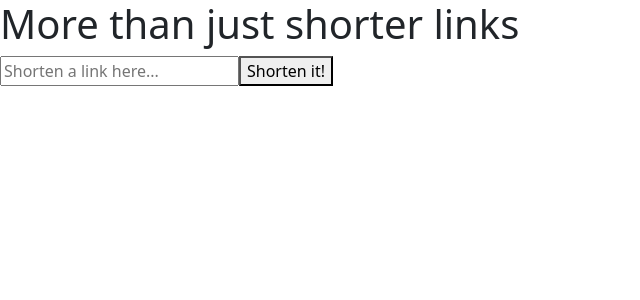
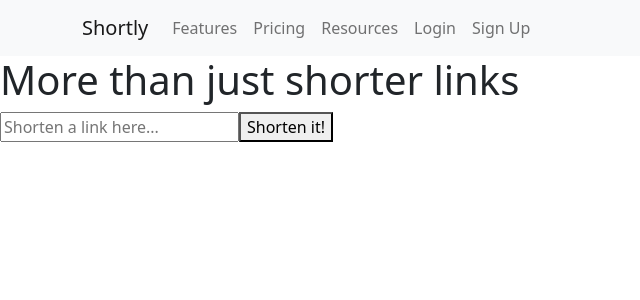
Before and after one commit to ZeenatLawal/Shortly, a React (Create React App) app: page / in a window 1280 px wide. Shown: the top 300 px of the page, without its empty margins (0-640 px from the left). Built offline with nearby package versions, Linux system fonts and the light colour scheme.

Commit message:
Import Navbar into App.js

```diff
--- a/src/App.js
+++ b/src/App.js
@@ -1,11 +1,18 @@
 import './styles/App.css';
 import MainContainer from './components/MainContainer';
+import Navpanel from './components/Navbar';
 
 const App = () => (
-  <div>
-    <h1>More than just shorter links</h1>
-    <MainContainer />
-  </div>
+  <>
+    <header>
+      <Navpanel />
+    </header>
+    <div>
+      <h1>More than just shorter links</h1>
+      <MainContainer />
+    </div>
+
+  </>
 );
 
 export default App;
```
